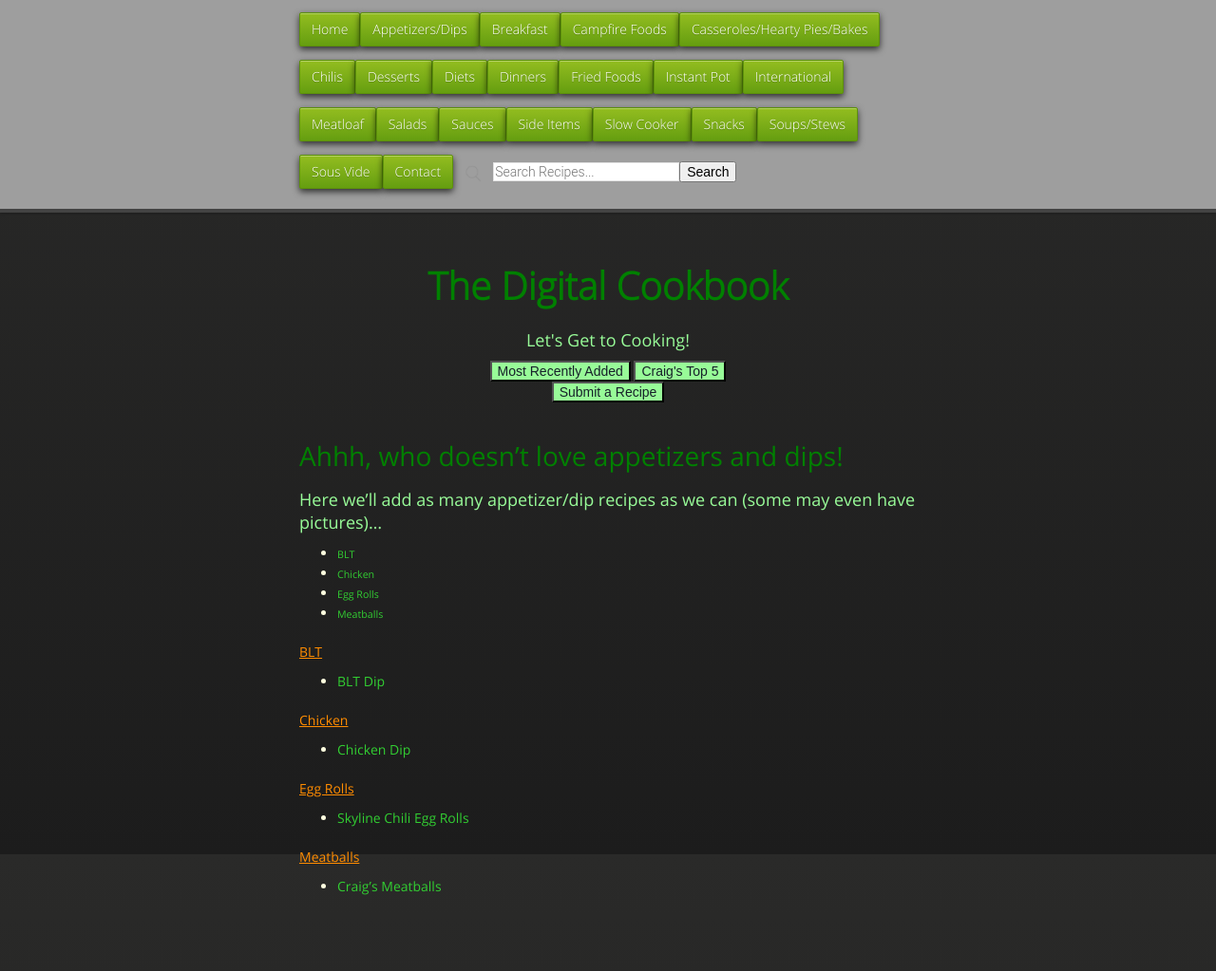
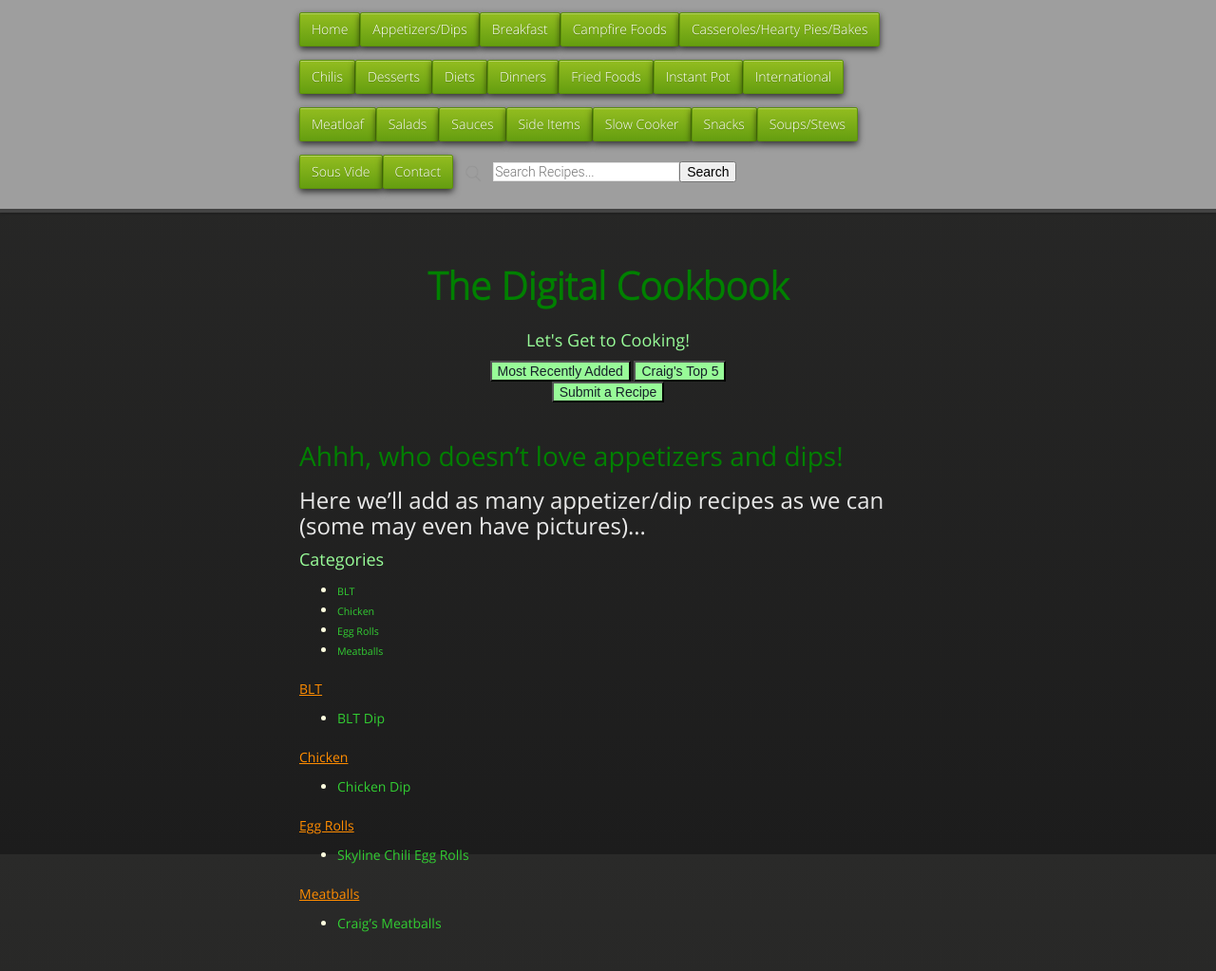
Before and after one commit to cmwillett/TheDigitalCookbook, a Jekyll site: the page built from AppetizerDips.md, in a window 1280 px wide. Shown: the whole page at 95% size. Built offline with Jekyll 4.4.1, drawn with Linux system fonts in a browser that asks for light colours; nearby versions of some CDN libraries; before the commit the page ends 984 px from its top, so only the background shows below that.

Commit message:
combining appetizer/dips

```diff
--- a/AppetizerDips.md
+++ b/AppetizerDips.md
@@ -5,8 +5,9 @@ tags: finger,foods,appetizer,snack,egg,roll,rolls,skyline
 ---
 # Ahhh, who doesn't love appetizers and dips!
 
-### Here we'll add as many appetizer/dip recipes as we can (some may even have pictures)...
+## Here we'll add as many appetizer/dip recipes as we can (some may even have pictures)...
 
+### Categories
 <!-- TOC depthFrom:4 depthTo:6 withLinks:1 updateOnSave:1 orderedList:0 -->
 
 - [BLT](#blt)
```
